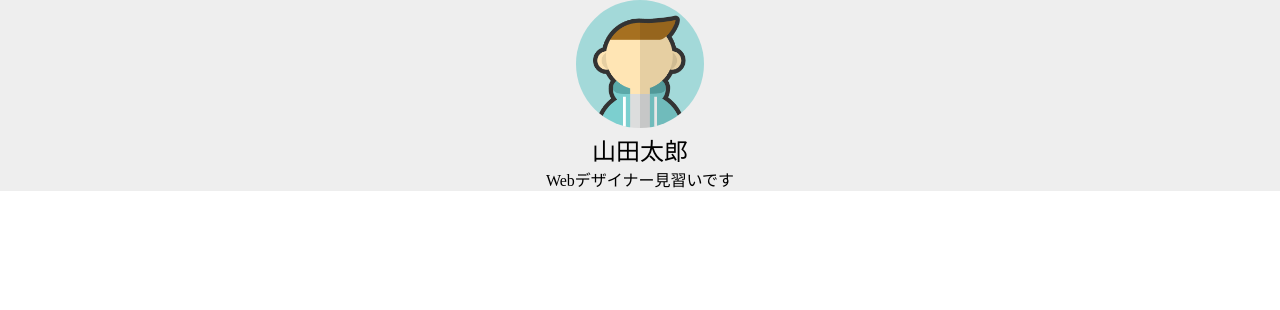
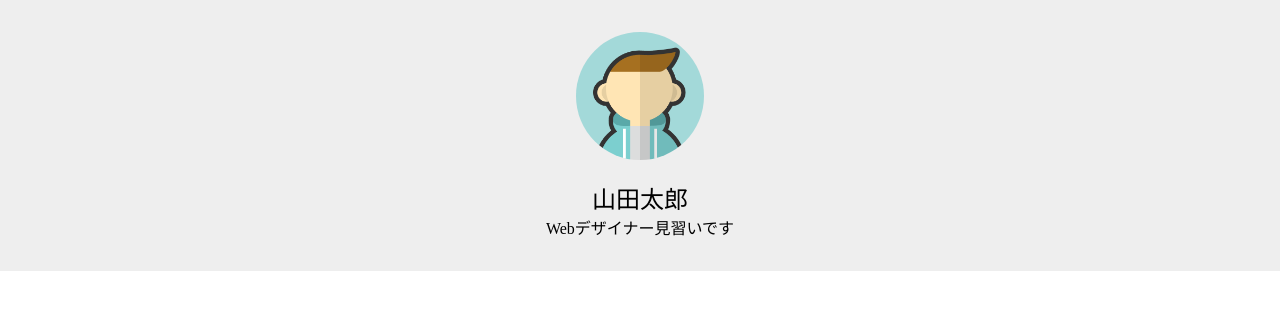
Before and after one commit to umedanaoyuki/copy-coding1, a plain HTML site: page index.html in a window 1280 px wide. Drawn offline with Linux system fonts and the light colour scheme.

Commit message:
margin関係

```diff
--- a/style.css
+++ b/style.css
@@ -9,12 +9,13 @@ img {
 }
 
 header {
+  padding: 32px 0;
   background: #eee;
   text-align: center;
 }
 
 h1 {
-  margin: 0;
+  margin: 16px 0 0;
   font-weight: normal;
   font-size: 24px;
 }
```
